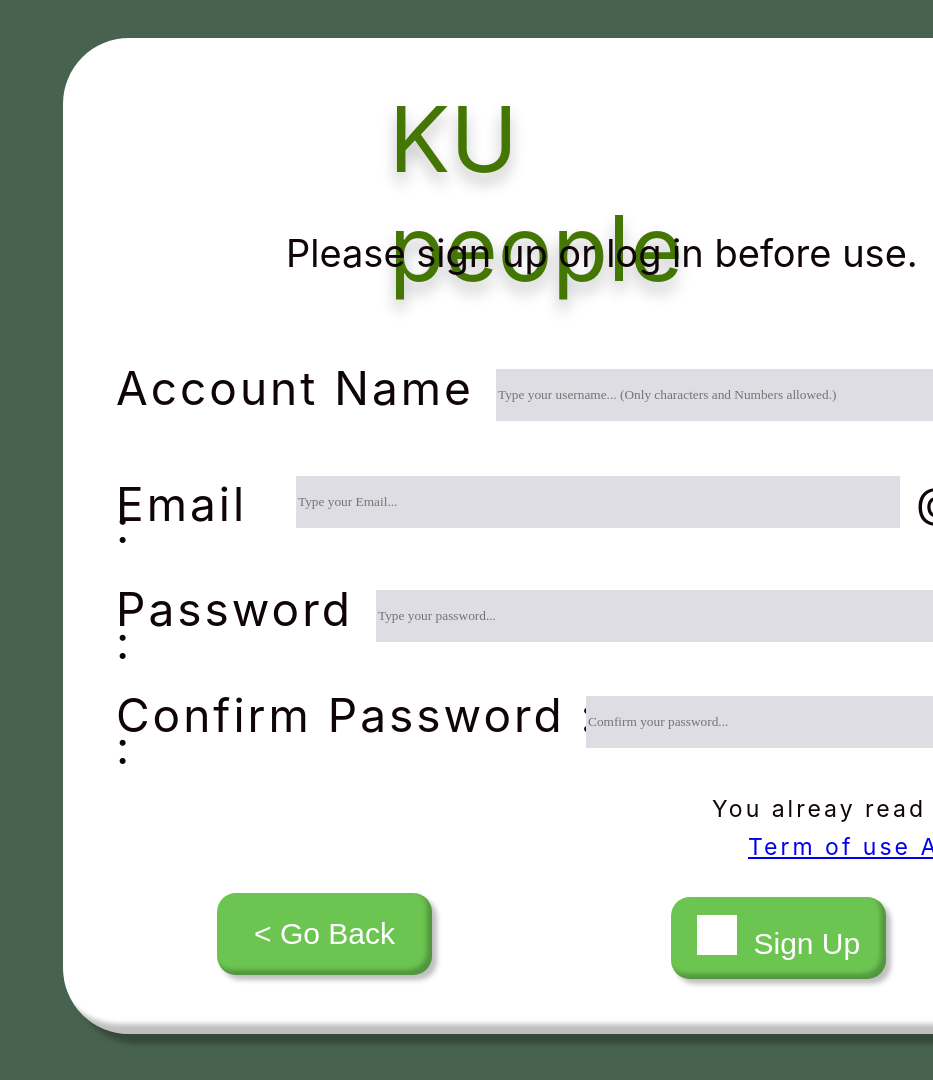
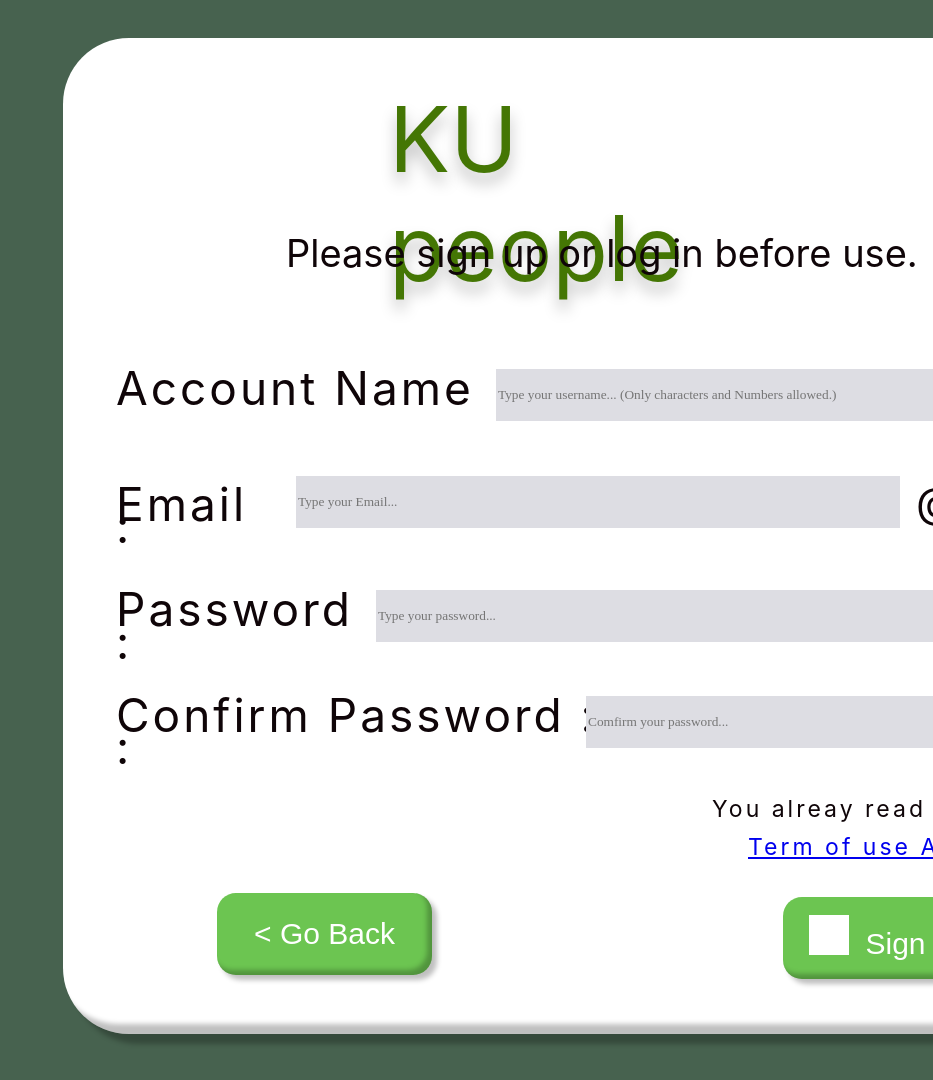
Before and after one commit to qqunx9999/KPP_Frontend, a React (Create React App) app in the folder frontend/: page /SignUp in a window 1280 px wide. Shown: the top 1080 px of the page, without its empty margins (347-1280 px from the left). Built offline with nearby package versions, Linux system fonts and the light colour scheme.

Commit message:
Add files via upload
SignUpPage CSS 11/10 24:45
- adjust sign up button
- limk to term of use

```diff
--- a/frontend/src/CSSsource/SignupPage.css
+++ b/frontend/src/CSSsource/SignupPage.css
@@ -265,7 +265,7 @@
   box-shadow: 5px 5px 5px 0px rgba(0, 0, 0, 0.25), inset -5px -5px 5px 0px rgba(0,0,0,0.25);
   position: absolute;
   top: 859px;
-  left: 608px;
+  left: 720px;
   border-width: 0px;
 }
 
```
